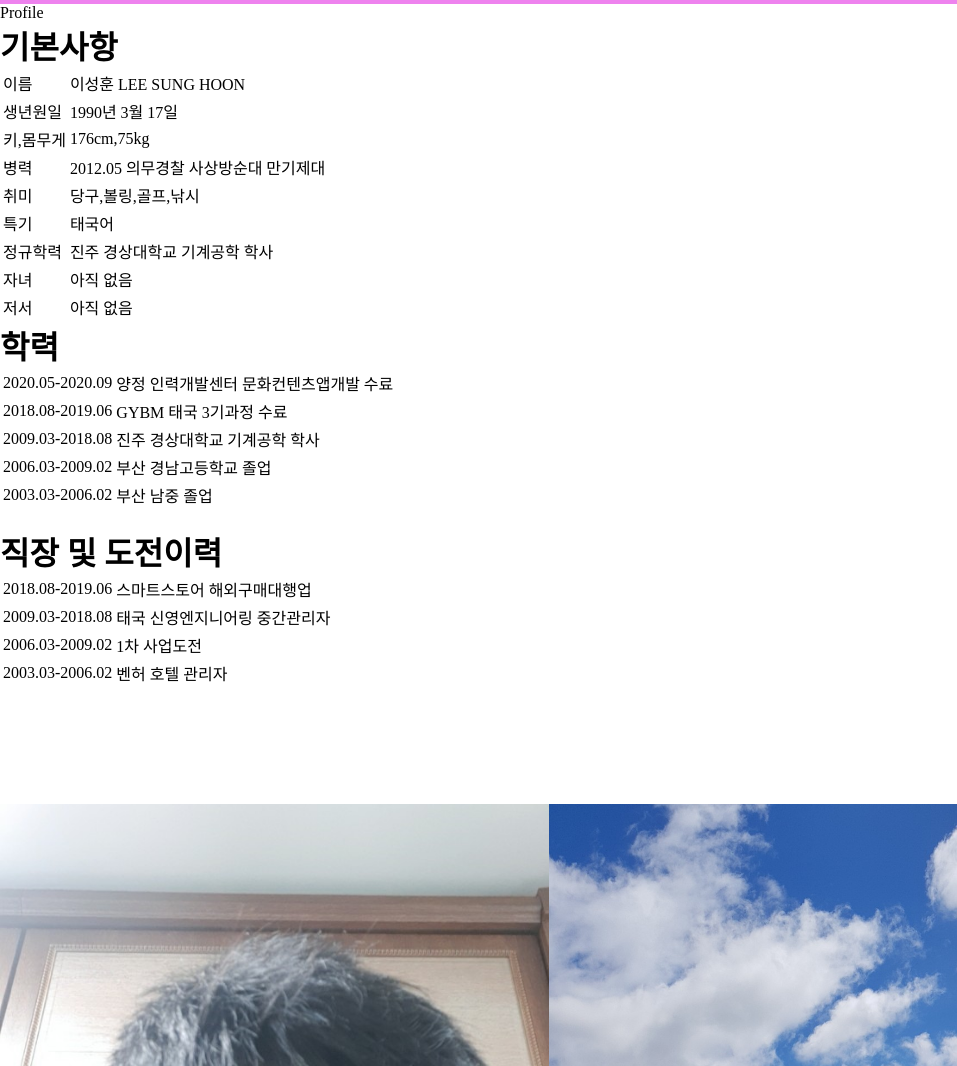
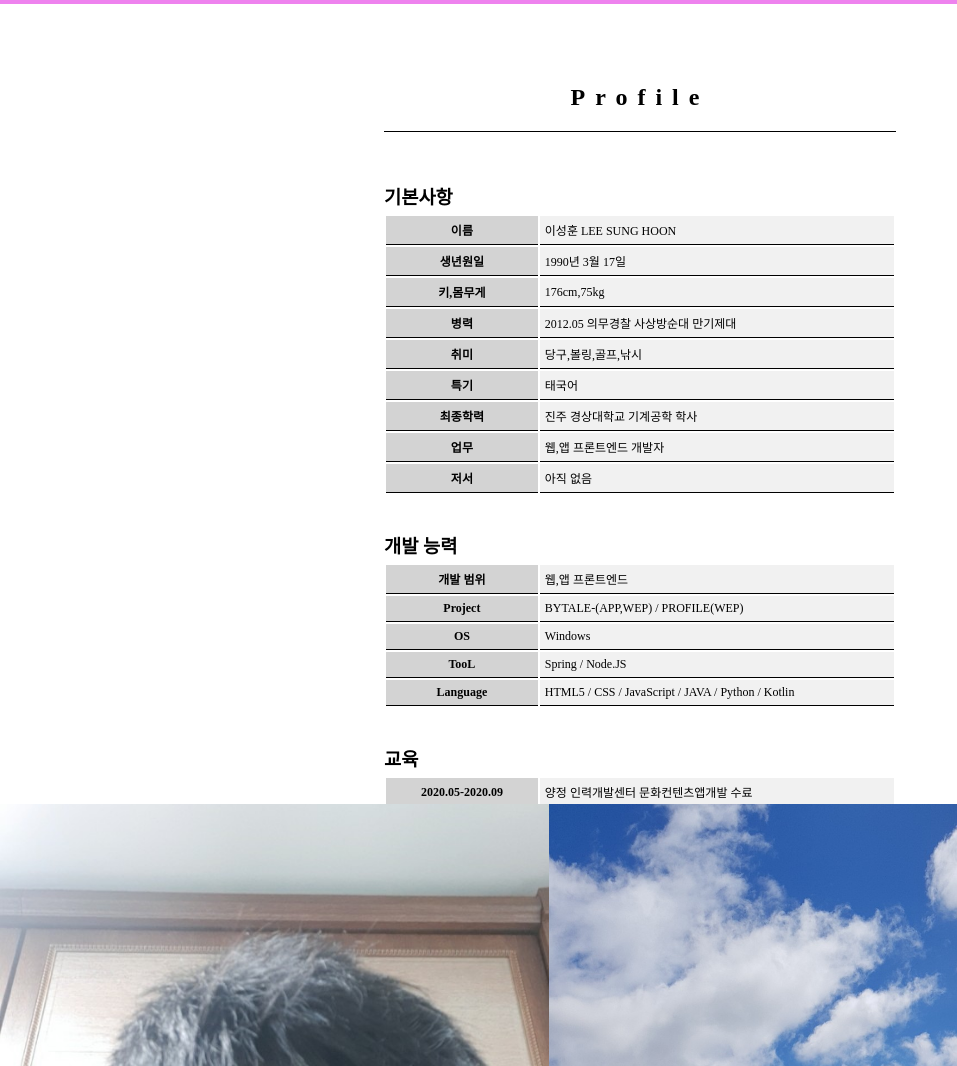
Before and after one commit to matoda4113/dreamtree1, a plain HTML site: page index.html in a window 1280 px wide. Shown: the part 996-2062 px from the top of the page, without its empty margins (0-957 px from the left). Drawn offline with Linux system fonts and the light colour scheme.

Commit message:
테이블수정

```diff
--- a/index.html
+++ b/index.html
@@ -9,6 +9,7 @@
         /* 전체 마진설정,박스크기 설정 */
         * {
             margin: 0;
+            padding: 0;
             box-sizing: border-box;
         }
         /* 헤더부분 */
@@ -62,10 +63,50 @@
 
         main .viewprofile {
             height: 1600px;
+
         }
+        /*프로필 테이블 */
+        .profiletable div {
+            text-align: center;
+            padding: 20px;
+            letter-spacing: 10px;
+            border-bottom: 1px solid black;
+            margin-bottom: 50px;
+        }
+
         .viewprofile .profiletable {
             height: 800px;
             background-color: white;
+            padding: 60px 0;
+            width: 40%;
+            margin: 0 auto;
+            overflow: auto;
+
+
+        }
+        .profiletable table {
+            padding-top: 5px;
+        }
+        .viewprofile .profiletable::-webkit-scrollbar {
+    display: none;
+}
+        .viewprofile .profiletable table {
+            width: 100%;
+
+        }
+        .viewprofile .profiletable table tr td:first-child {
+            width: 30%;
+            text-align: center;
+            background-color: lightgray;
+            font-weight: 600;
+        }
+        .viewprofile .profiletable table  td {
+            padding: 5px;
+            background-color: #f1f1f1;
+            border-bottom: 1px solid black;
+            border-collapse: collapse;
+            font-size: 12px;
+
         }
 
         .viewprofile .profilepic {
@@ -99,7 +140,7 @@
     <header>
         <ul>
             <li><a href="#">HOME</a></li>
-            <li><a href="#">PROFILE</a></li>
+            <li><a href="#profile">PROFILE</a></li>
             <li><a href="#">TOUR</a></li>
             <li><a href="#">CONTACT</a></li>
             <li class="lastli"><a href="#">MORE</a></li>
@@ -109,10 +150,10 @@
     </header>
     <main>
         <div class="viewhome"></div>
-        <div class="viewprofile">
+        <div id="profile" class="viewprofile">
             <div class="profiletable">
-                <div><p>Profile</p></div>
-                <h1>기본사항</h1>
+                <div><h2>Profile</h2></div>
+                <h3>기본사항</h3>
                 <table>
                         <tr>
                             <td>이름</td>
@@ -139,19 +180,44 @@
                             <td>태국어</td>
                         </tr>
                         <tr>
-                            <td>정규학력</td>
+                            <td>최종학력</td>
                             <td>진주 경상대학교 기계공학 학사</td>
                         </tr>
                         <tr>
-                            <td>자녀</td>
-                            <td>아직 없음</td>
+                            <td>업무</td>
+                            <td>웹,앱 프론트엔드 개발자</td>
                         </tr>
                         <tr>
                             <td>저서</td>
                             <td>아직 없음</td>
                         </tr>
                 </table>
-                <h1>학력</h1>
+                <br><br>
+                <h3>개발 능력</h3>
+                <table>
+                        <tr>
+                            <td>개발 범위</td>
+                            <td>웹,앱 프론트엔드</td>
+                        </tr>
+                        <tr>
+                            <td>Project</td>
+                            <td>BYTALE-(APP,WEP) / PROFILE(WEP) </td>
+                        </tr>
+                        <tr>
+                            <td>OS</td>
+                            <td>Windows</td>
+                        </tr>
+                        <tr>
+                            <td>TooL</td>
+                            <td>Spring / Node.JS</td>
+                        </tr>
+                        <tr>
+                            <td>Language</td>
+                            <td>HTML5 / CSS / JavaScript / JAVA / Python / Kotlin</td>
+                        </tr>
+                </table>
+                <br><br>
+                <h3>교육</h3>
                 <table>
                         <tr>
                             <td>2020.05-2020.09</td>
@@ -174,25 +240,25 @@
                             <td>부산 남중 졸업</td>
                         </tr>
                 </table>
-                <br>
-                <h1>직장 및 도전이력</h1>
+                <br><br>
+                <h3>직장 및 도전이력</h3>
                 <table>
 
                         <tr>
-                            <td>2018.08-2019.06</td>
+                            <td>2020.04~현재</td>
                             <td>스마트스토어 해외구매대행업</td>
                         </tr>
                         <tr>
-                            <td>2009.03-2018.08</td>
-                            <td>태국 신영엔지니어링 중간관리자</td>
+                            <td>2019.05-2020.03</td>
+                            <td>태국 신영엔지니어링 금형부서 중간관리자</td>
                         </tr>
                         <tr>
-                            <td>2006.03-2009.02</td>
-                            <td>1차 사업도전</td>
+                            <td>2014.02-2015.05</td>
+                            <td>벤허 호텔 관리자</td>
                         </tr>
                         <tr>
-                            <td>2003.03-2006.02</td>
-                            <td>벤허 호텔 관리자</td>
+                            <td>2013.09-2014.01</td>
+                            <td>1차 사업도전</td>
                         </tr>
                 </table>
             </div>
```
